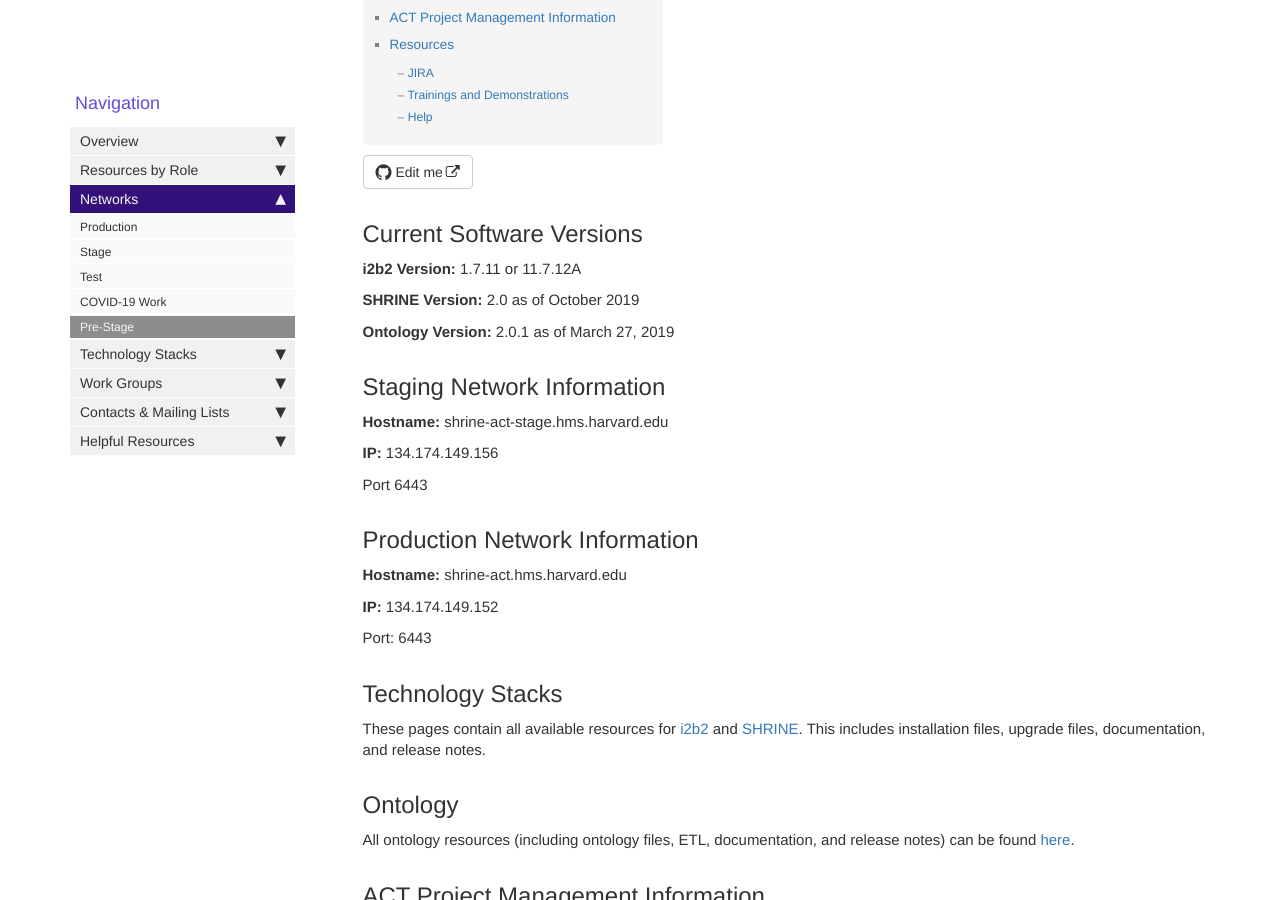
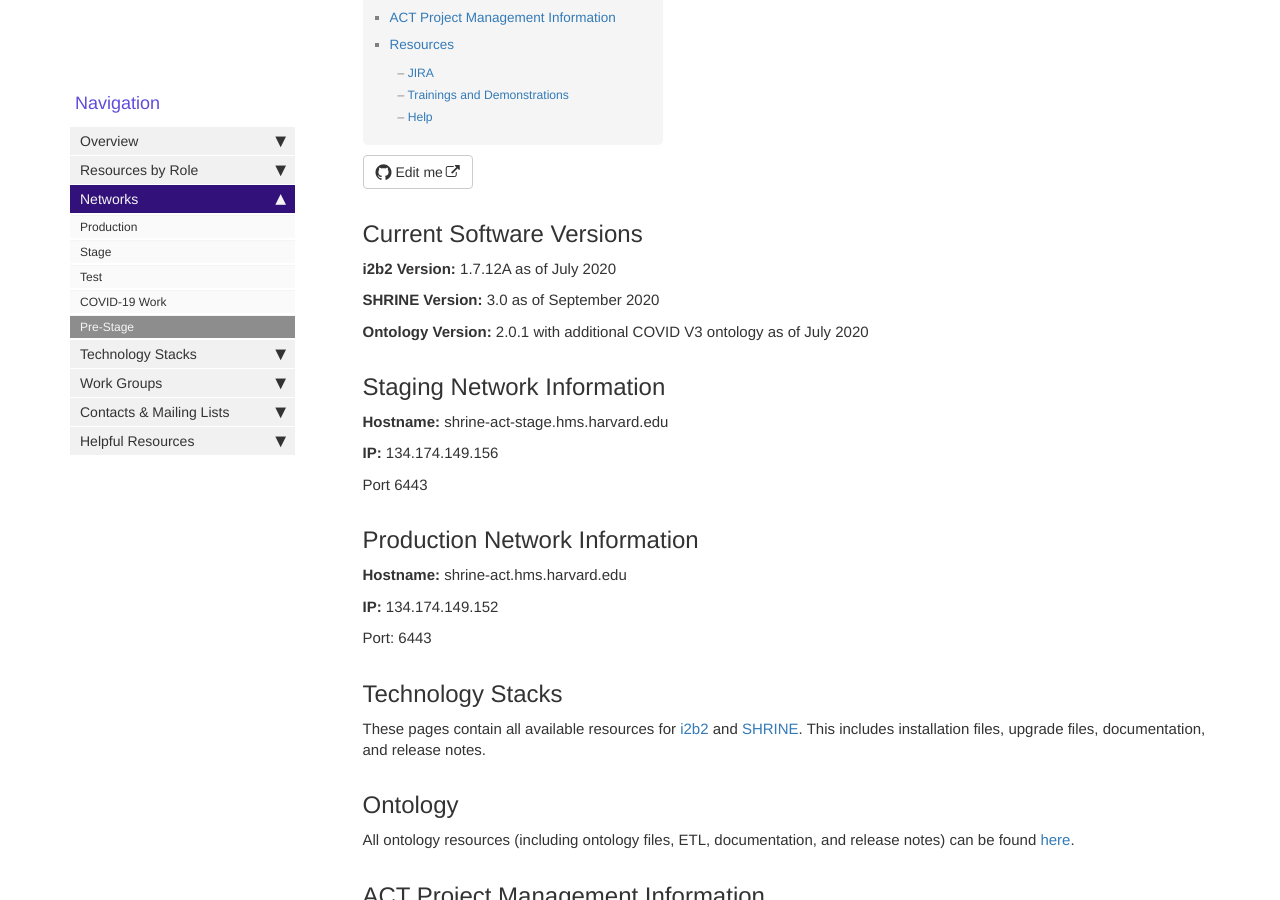
Before and after one commit to dbmi-pitt/ACT-Network, a Jekyll site: the page built from pages/mydoc/prestage.md, in a window 1280 px wide and 900 px high, scrolled down 379 px. Built offline with Jekyll 4.4.1, drawn with Linux system fonts in a browser that asks for light colours; comment, search, counter and statistics services are not loaded.

Commit message:
Update prestage.md

```diff
--- a/pages/mydoc/prestage.md
+++ b/pages/mydoc/prestage.md
@@ -9,11 +9,11 @@
 ---
 
 ## Current Software Versions
-**i2b2 Version:** 1.7.11 or 11.7.12A
+**i2b2 Version:** 1.7.12A as of July 2020
 
-**SHRINE Version:** 2.0 as of October 2019
+**SHRINE Version:** 3.0 as of September 2020
 
-**Ontology Version:** 2.0.1 as of March 27, 2019
+**Ontology Version:** 2.0.1 with additional COVID V3 ontology as of July 2020
 
 ## Staging Network Information
 **Hostname:** shrine-act-stage.hms.harvard.edu
```
